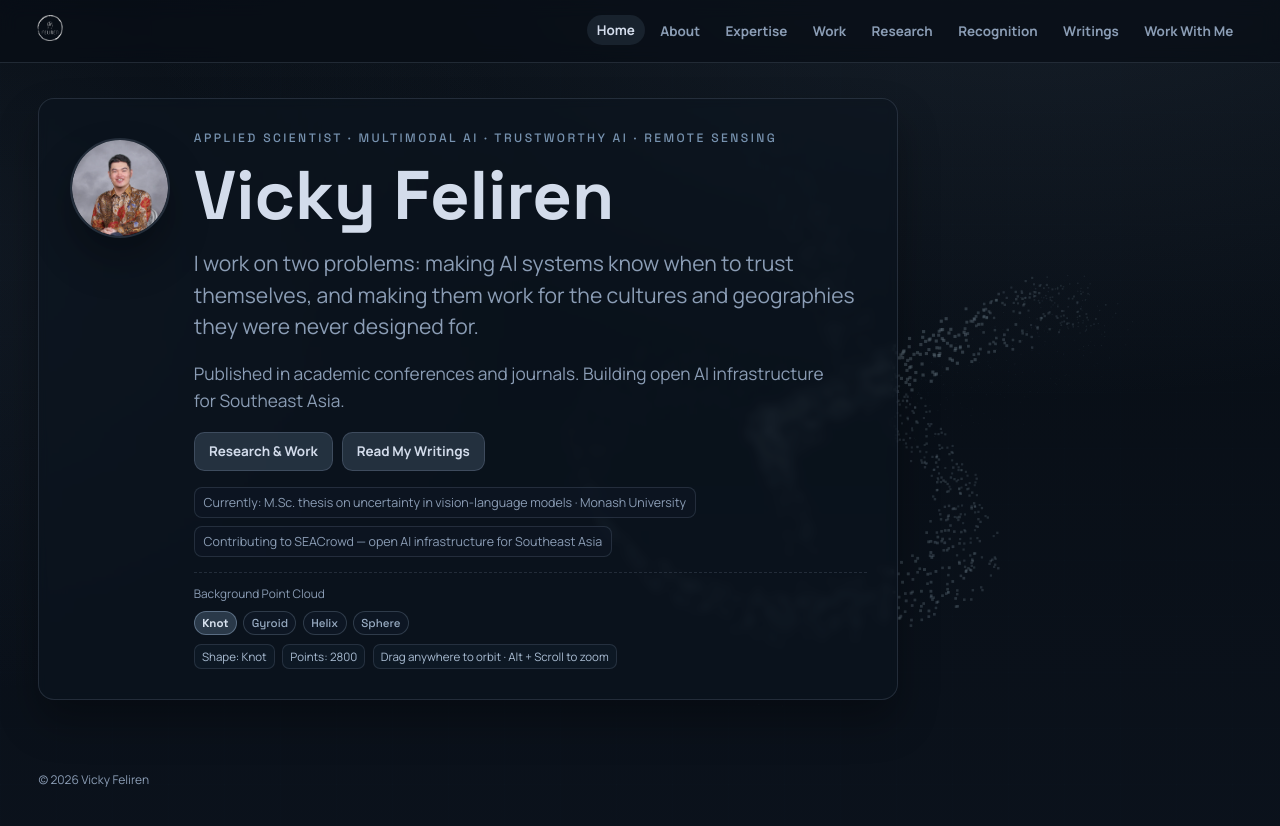
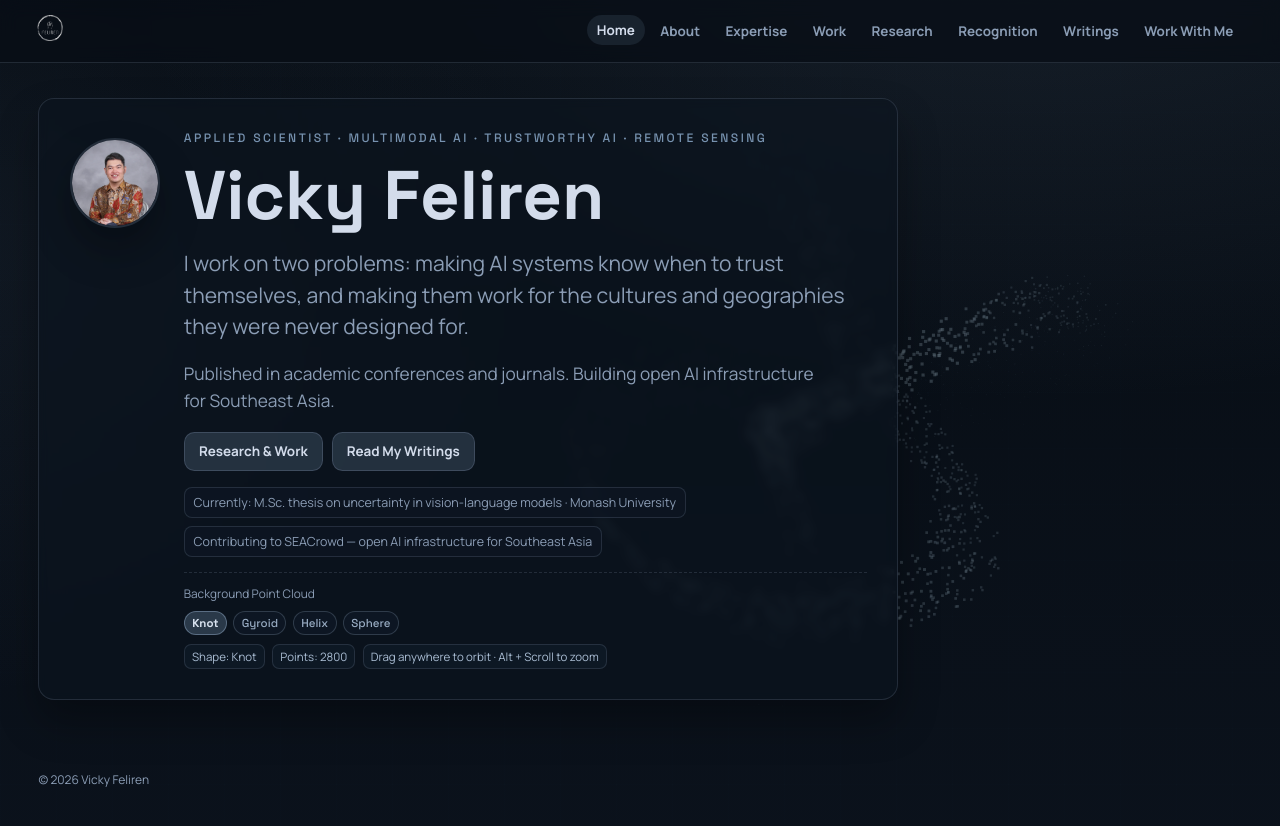
Before and after one commit to Feliren88/feliren88.github.io, a Jekyll site: the page built from index.html, in a window 1280 px wide. Shown: the top 826 px of the page. Built offline with Jekyll 4.4.1, drawn with Linux system fonts in a browser that asks for light colours.

```diff
--- a/_layouts/default.html
+++ b/_layouts/default.html
@@ -7,7 +7,7 @@
     <link rel="preconnect" href="https://fonts.googleapis.com">
     <link rel="preconnect" href="https://fonts.gstatic.com" crossorigin>
     <link href="https://fonts.googleapis.com/css2?family=Manrope:wght@400;500;700;800&family=Space+Grotesk:wght@500;700&display=swap" rel="stylesheet">
-    <link rel="stylesheet" href="{{ '/css/styles.css?v=2' | relative_url }}">
+    <link rel="stylesheet" href="{{ '/css/styles.css?v=3' | relative_url }}">
 
     {% seo %}
   </head>
@@ -30,7 +30,7 @@
       <p>&copy; <span id="year"></span> Vicky Feliren</p>
     </footer>
 
-    <script src="{{ '/js/main.js?v=2' | relative_url }}"></script>
+    <script src="{{ '/js/main.js?v=3' | relative_url }}"></script>
     <script src="{{ '/js/components/nav.js' | relative_url }}"></script>
   </body>
 </html>
--- a/css/styles.css
+++ b/css/styles.css
@@ -172,8 +172,8 @@
 }
 
 .profile-image {
-  width: 100px;
-  height: 100px;
+  width: 90px;
+  height: 90px;
   border-radius: 50%;
   object-fit: cover;
   border: 2px solid var(--line);
```
